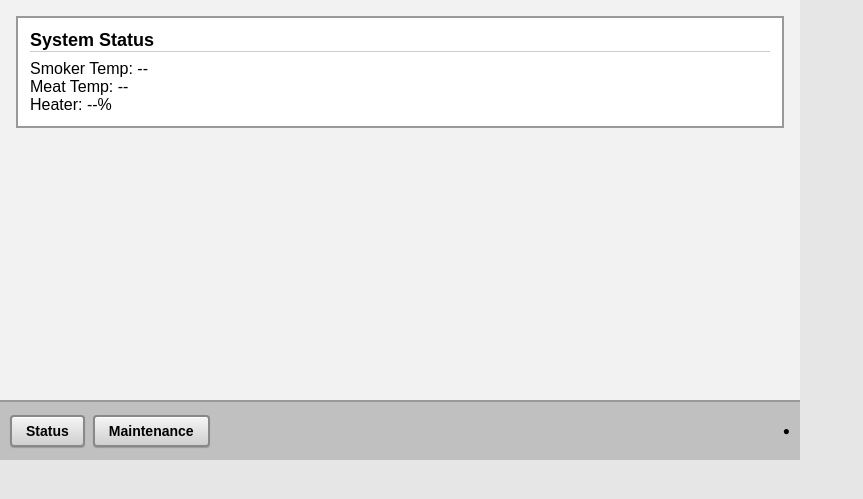
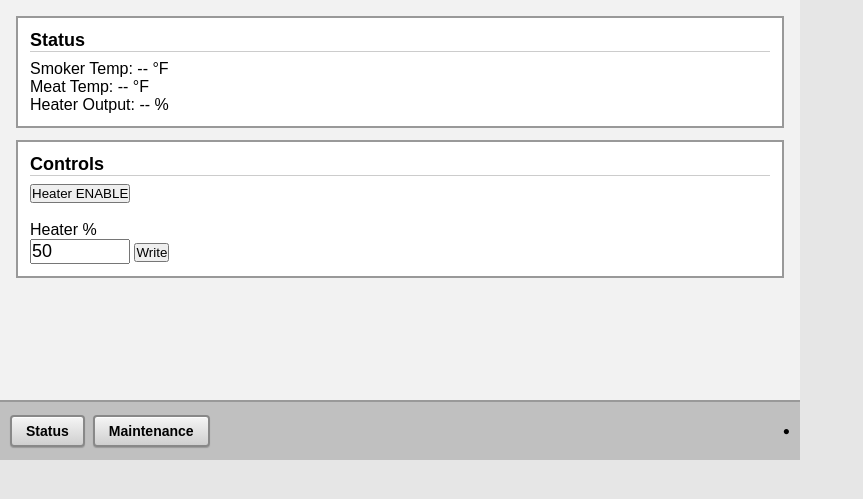
Before and after one commit to ASolchen/RaspiPLC, a Flask app: page / in a window 1280 px wide. Shown: the part 20-519 px from the top of the page, without its empty margins (0-863 px from the left). Run offline with Flask 3, Linux system fonts and the light colour scheme; some libraries are stand-ins or nearby versions.

Commit message:
adding tag writes

```diff
--- a/ui-flask/static/js/pages/index.js
+++ b/ui-flask/static/js/pages/index.js
@@ -1,39 +1,49 @@
-// static/js/pages/index.js
-console.log("Index page JS loaded!!");
-// Append-only list of handlers
-window.tagHandlers = [
-  {
-    tag: "smoker.temp",
-    onUpdate: value => {
-      document.getElementById("smoker-temp").textContent =
-        Number(value).toFixed(1);
+/* ---------- Tag updates from backend ---------- */
+
+window.onTagUpdate = function (tags, ts) {
+    if (tags["smoker.temp"] !== undefined) {
+        document.getElementById("smoker-temp").textContent =
+            tags["smoker.temp"].toFixed(1);
     }
-  },
-  {
-    tag: "meat.temp",
-    onUpdate: value => {
-      document.getElementById("meat-temp").textContent =
-        Number(value).toFixed(1);
+
+    if (tags["meat.temp"] !== undefined) {
+        document.getElementById("meat-temp").textContent =
+            tags["meat.temp"].toFixed(1);
     }
-  },
-  {
-    tag: "heater.1.pct",
-    onUpdate: value => {
-      document.getElementById("heater-pct").textContent =
-        Math.round(value);
+
+    if (tags["heater.1.pct"] !== undefined) {
+        document.getElementById("heater-pct").textContent =
+            tags["heater.1.pct"];
     }
-  }
-];
+};
 
-// Derive subscriptions automatically
-window.TAG_SUBSCRIPTIONS =
-  [...new Set(window.tagHandlers.map(h => h.tag))];
+/* ---------- Tag write helpers ---------- */
 
-// Fan-out dispatcher
-window.onTagUpdate = function (tags) {
-  for (const h of window.tagHandlers) {
-    if (h.tag in tags) {
-      h.onUpdate(tags[h.tag]);
+function tagWrite(tag, value) {
+    if (!window.TagRuntime || !TagRuntime.socket) {
+        console.warn("TagRuntime not ready");
+        return;
     }
-  }
-};
+
+    TagRuntime.socket.emit(
+        "tag_write",
+        { tag: tag, value: value },
+        function (ack) {
+            if (ack && ack.status !== "ok") {
+                console.warn("Write failed:", ack);
+            }
+        }
+    );
+}
+
+function writeHeaterPct() {
+    const el = document.getElementById("heater-setpoint");
+    const value = parseInt(el.value, 10);
+
+    if (isNaN(value)) {
+        alert("Invalid heater value");
+        return;
+    }
+
+    tagWrite("heater.1.pct", value);
+}
--- a/ui-flask/templates/pages/index.html
+++ b/ui-flask/templates/pages/index.html
@@ -1,16 +1,48 @@
 {% extends "layouts/local_hmi.html" %}
 
-{% block title %}Status{% endblock %}
+{% block title %}Poor-manView 1000{% endblock %}
 
 {% block content %}
+
 <div class="card">
-    <h2>System Status</h2>
-    <p>Smoker Temp: <span id="smoker-temp">--</span></p>
-    <p>Meat Temp: <span id="meat-temp">--</span></p>
-    <p>Heater: <span id="heater-pct">--</span>%</p>
+    <h2>Status</h2>
+    <p>Smoker Temp: <span id="smoker-temp">--</span> °F</p>
+    <p>Meat Temp: <span id="meat-temp">--</span> °F</p>
+    <p>Heater Output: <span id="heater-pct">--</span> %</p>
 </div>
+
+<div class="card">
+    <h2>Controls</h2>
+
+    <!-- Momentary enable -->
+    <button
+        class="hmi-button"
+        onmousedown="tagWrite('heater.enable', 1)"
+        onmouseup="tagWrite('heater.enable', 0)"
+        ontouchstart="tagWrite('heater.enable', 1)"
+        ontouchend="tagWrite('heater.enable', 0)">
+        Heater ENABLE
+    </button>
+
+    <br><br>
+
+    <!-- Numeric write -->
+    <label for="heater-setpoint">Heater %</label><br>
+    <input
+        id="heater-setpoint"
+        type="number"
+        min="0"
+        max="100"
+        step="1"
+        value="50"
+        style="font-size:18px; width:100px;">
+
+    <button class="hmi-button" onclick="writeHeaterPct()">
+        Write
+    </button>
+</div>
+
 {% endblock %}
-
 
 {% block tag_bindings %}
 <script src="/static/js/pages/index.js"></script>
--- a/ui-flask/web/routes.py
+++ b/ui-flask/web/routes.py
@@ -13,17 +13,5 @@ def register_routes(app):
 
     @app.route("/update", methods=["POST"])
     def update_project():
-        repo_dir = "/home/engineer/RaspiPLC"
-        try:
-            result = subprocess.run(
-                ["git", "pull"],
-                cwd=repo_dir,
-                capture_output=True,
-                text=True,
-                timeout=10,
-            )
-            output = result.stdout + result.stderr
-        except Exception as e:
-            output = str(e)
-
+        output = "Updated project...\n"
         return render_template("pages/maintenance.html", output=output)
```
